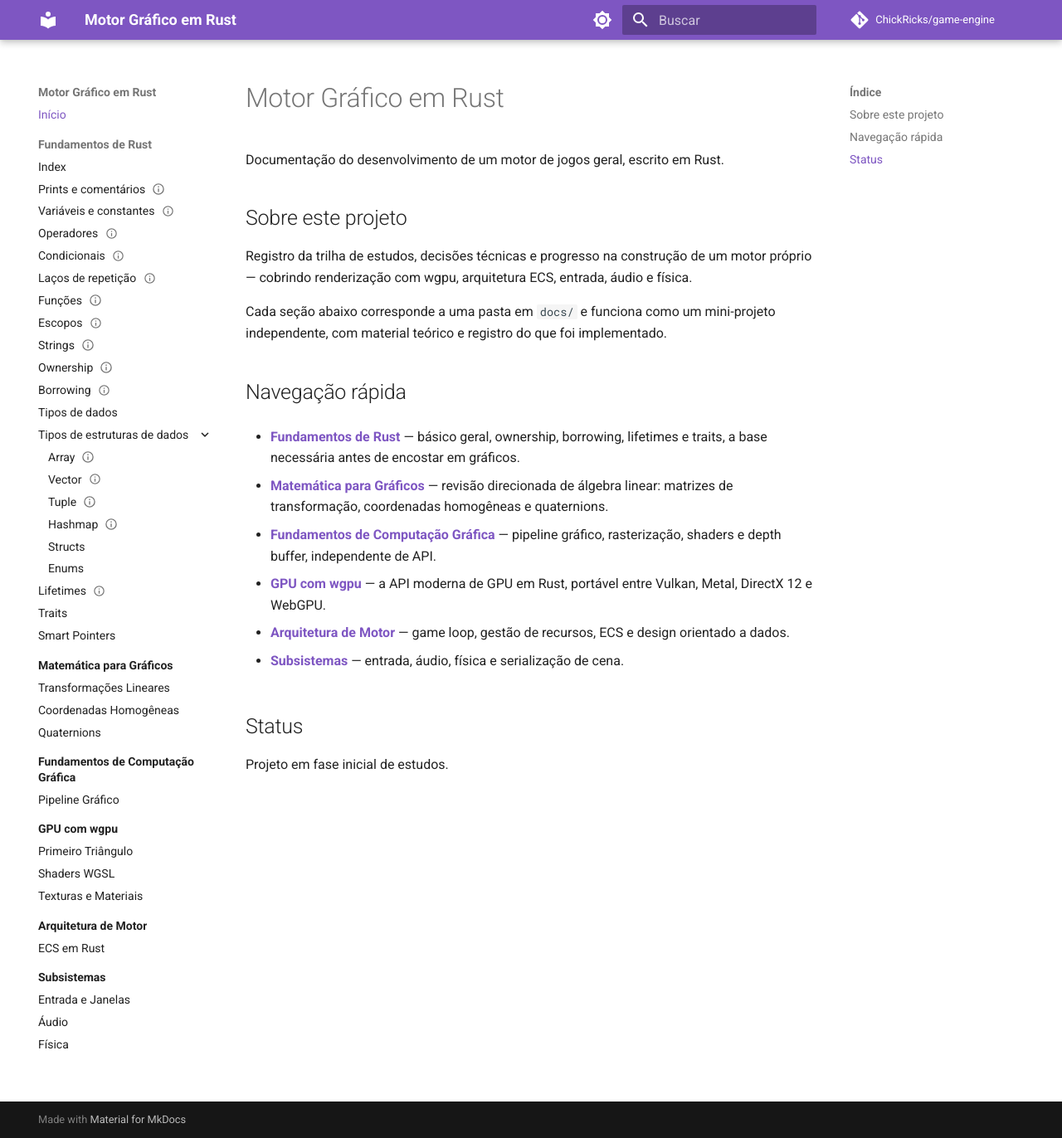
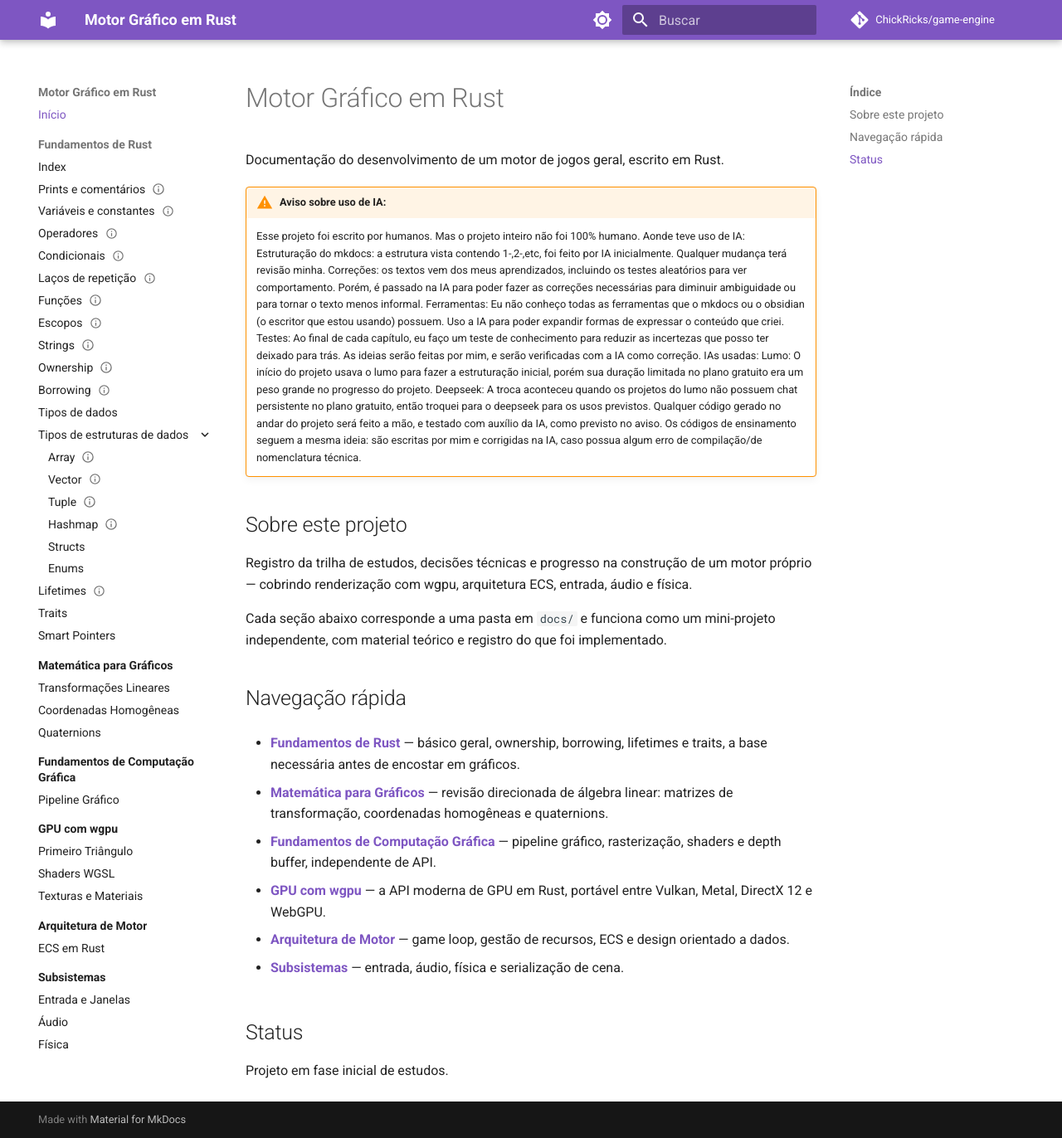
Before and after one commit to ChickRicks/game-engine, an MkDocs documentation site: the page built from docs/index.md, in a window 1280 px wide and 1372 px high. Shown: the whole window at 83% size. Built offline with MkDocs 1.6.1 and Material for MkDocs 9.7.7, drawn with Linux system fonts in a browser that asks for light colours; comment, search, counter and statistics services are not loaded.

Commit message:
vault backup: 2026-11-19 23:34:18

```diff
--- a/docs/index.md
+++ b/docs/index.md
@@ -2,7 +2,17 @@
 
 Documentação do desenvolvimento de um motor de jogos geral, escrito em Rust.
 
-
+!!! warning "Aviso sobre uso de IA:"
+	Esse projeto foi escrito por humanos. Mas o projeto inteiro não foi 100% humano.
+	Aonde teve uso de IA:
+		Estruturação do mkdocs: a estrutura vista contendo 1-,2-,etc, foi feito por IA inicialmente. Qualquer mudança terá revisão minha.
+		Correções: os textos vem dos meus aprendizados, incluindo os testes aleatórios para ver comportamento. Porém, é passado na IA para poder fazer as correções necessárias para diminuir ambiguidade ou para tornar o texto menos informal.
+		Ferramentas: Eu não conheço todas as ferramentas que o mkdocs ou o obsidian (o escritor que estou usando) possuem. Uso a IA para poder expandir formas de expressar o conteúdo que criei.
+		Testes: Ao final de cada capítulo, eu faço um teste de conhecimento para reduzir as incertezas que posso ter deixado para trás. As ideias serão feitas por mim, e serão verificadas com a IA como correção.
+	IAs usadas:
+		Lumo: O início do projeto usava o lumo para fazer a estruturação inicial, porém sua duração limitada no plano gratuito era um peso grande no progresso do projeto.
+		Deepseek: A troca aconteceu quando os projetos do lumo não possuem chat persistente no plano gratuito, então troquei para o deepseek para os usos previstos.
+	Qualquer código gerado no andar do projeto será feito a mão, e testado com auxílio da IA, como previsto no aviso. Os códigos de ensinamento seguem a mesma ideia: são escritas por mim e corrigidas na IA, caso possua algum erro de compilação/de nomenclatura técnica.
 ## Sobre este projeto
 
 Registro da trilha de estudos, decisões técnicas e progresso na construção
```
